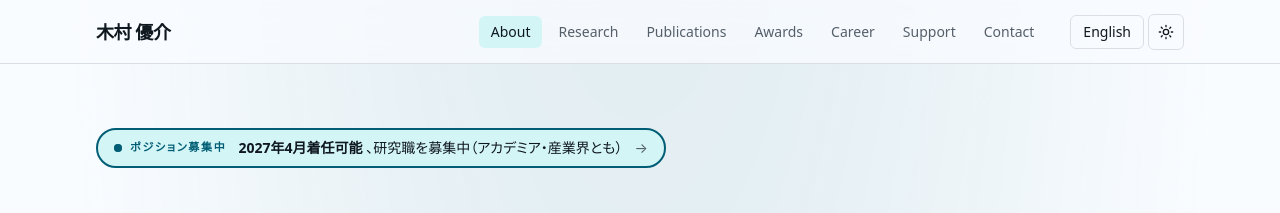
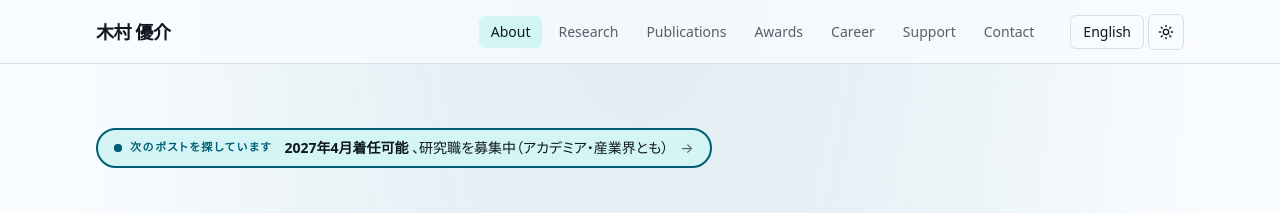
Before and after one commit to usk-Kimura/usk-Kimura.github.io, an Astro site: page / in a window 1280 px wide. Shown: the top 213 px of the page. Built offline with nearby package versions, Linux system fonts and the light colour scheme; Astro itself is replaced by a stand-in of ours.

Commit message:
Soften position-search wording to active voice
"次のポストを探しています" / "Looking for a position" reads as
the candidate actively searching, which is more honest and
appropriate for an early-career researcher than "募集中"
(which implies waiting to be recruited).

Co-Authored-By: Claude Opus 4.7 <noreply@anthropic.com>

```diff
--- a/src/components/Hero.astro
+++ b/src/components/Hero.astro
@@ -38,7 +38,7 @@ const opp = profile.openToOpportunities;
               <span class="relative inline-flex w-2 h-2 rounded-full bg-[var(--accent)]" />
             </span>
             <span class="font-mono uppercase tracking-[0.16em] text-[11px] text-[var(--accent)] font-semibold">
-              {locale === 'ja' ? 'ポジション募集中' : 'Open to opportunities'}
+              {locale === 'ja' ? '次のポストを探しています' : 'Looking for a position'}
             </span>
           </span>
           <span class="text-[var(--fg)]">
```
